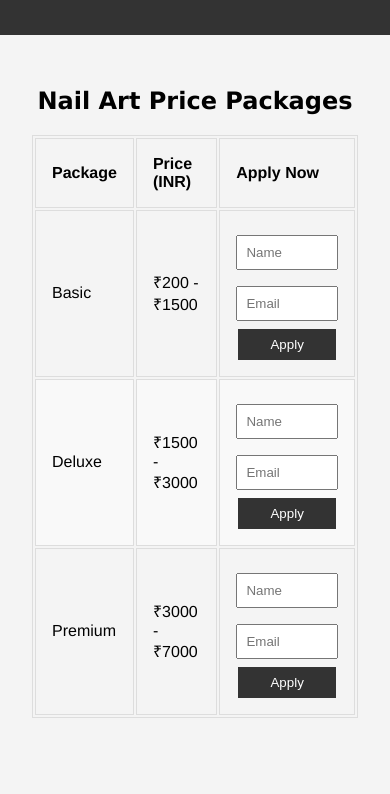
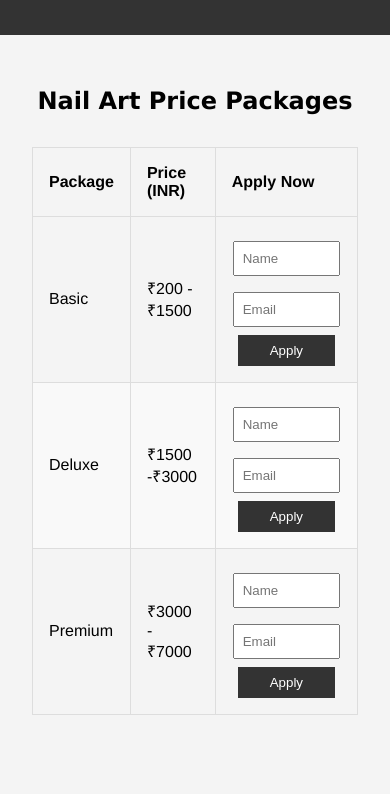
Before and after one commit to Dakshpipaliya/Nail-Art, a plain HTML site: page packages.html in a window 390 px wide. Shown: the part 306-1100 px from the top of the page. Drawn offline with Linux system fonts and the light colour scheme.

Commit message:
Update styles.css

```diff
--- a/styles.css
+++ b/styles.css
@@ -260,6 +260,13 @@ h1, h2, h3, h4, h5, h6 {
         align-items: center;
     }
 
+table {
+    width: 100%;
+    border-collapse: collapse;
+    margin: 2rem 0;
+    animation: backgroundAnimation 5s infinite;
+}
+
 table, th, td {
     border: 1px solid #ddd;
 }
@@ -272,7 +279,6 @@ th, td {
 th {
     background-color: #f4f4f4;
 }
-}
 
 tr:nth-child(even) {
     background-color: #f9f9f9;
```
